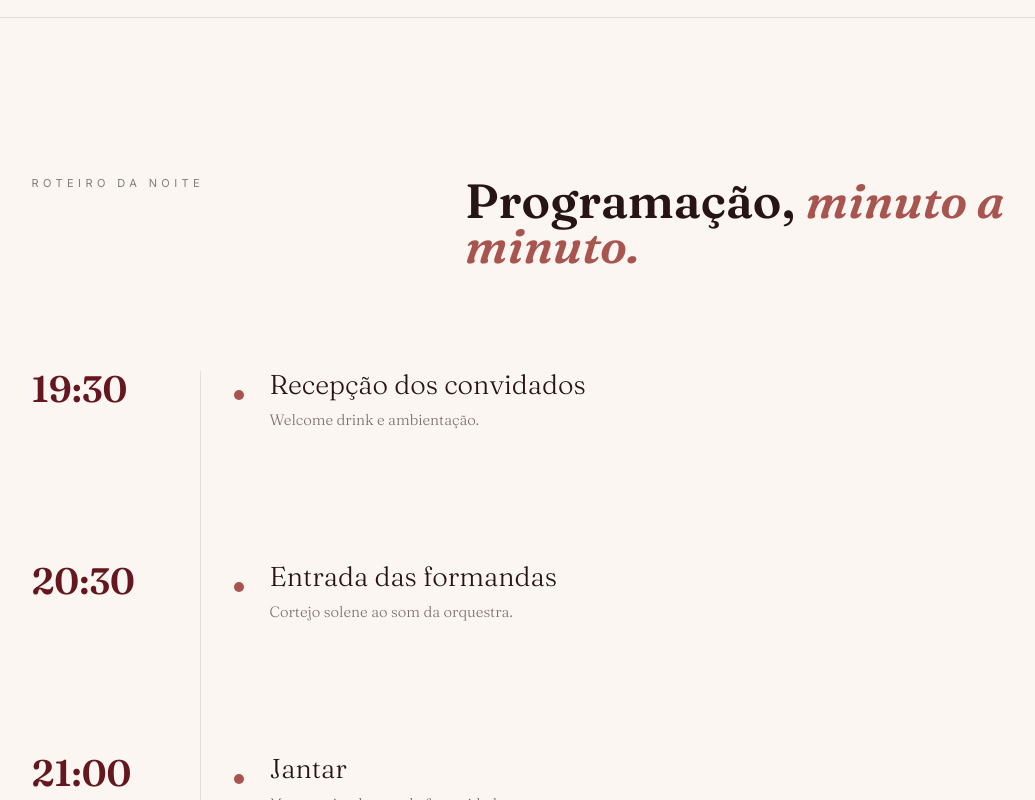
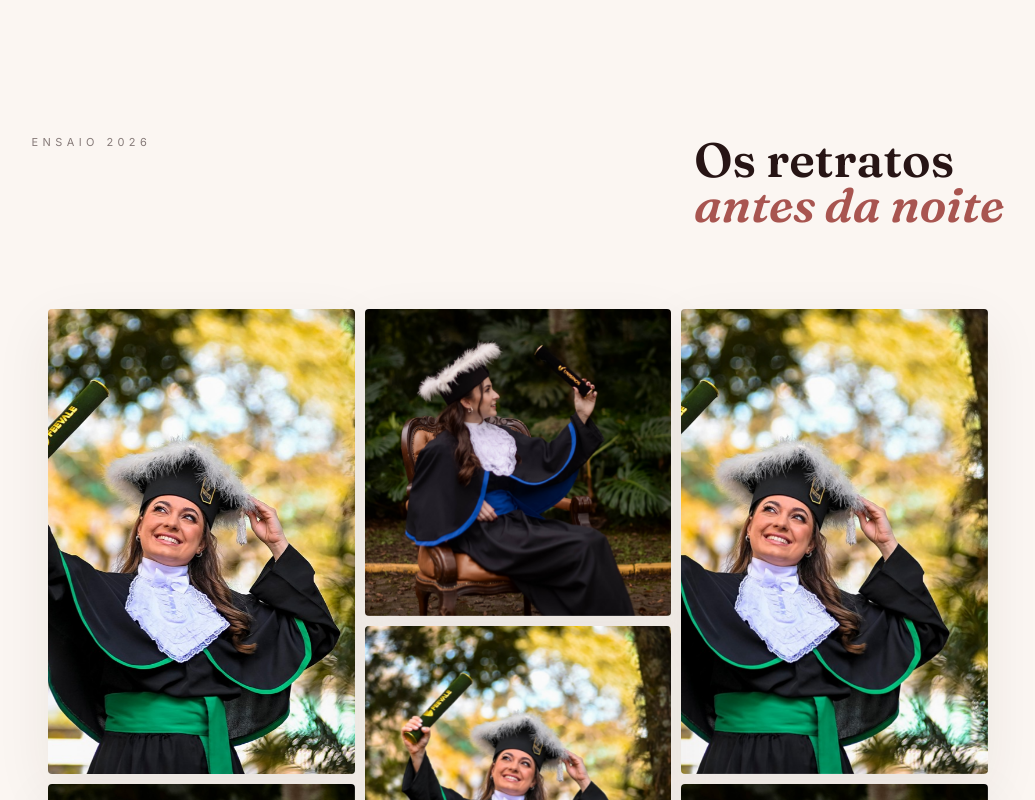
Before and after one commit to Gsanini/formatura-naty-vic, a React (Vite) app: page / in a window 1280 px wide. Shown: the part 1360-2160 px from the top of the page, without its empty margins (122-1157 px from the left). Built offline with nearby package versions, Linux system fonts and the light colour scheme.

Commit message:
add galery

```diff
--- a/src/components/countdown-section.tsx
+++ b/src/components/countdown-section.tsx
@@ -66,7 +66,7 @@ export default function CountdownSection() {
   return (
     <section
       ref={rootRef}
-      className='bg-background flex items-center py-22 md:py-40 '
+      className='bg-background flex items-center py-30 pt-40 md:py-40 '
       aria-labelledby='countdown-title'
     >
       <div className={sectionInnerClassName}>
--- /dev/null
+++ b/src/components/galeria.tsx
@@ -0,0 +1,192 @@
+import { useEffect, useRef } from "react";
+import { gsap } from "gsap";
+import { ScrollTrigger } from "gsap/ScrollTrigger";
+import nataliaPhoto from "../assets/natalia.jpeg";
+import nataliaPhoto1200 from "../assets/natalia-1200.jpeg";
+import nataliaPhoto1800 from "../assets/natalia-1800.jpeg";
+import victoriaPhoto from "../assets/victoria.JPEG?url";
+import { countdownLabelClassName } from "./countdown-section";
+
+gsap.registerPlugin(ScrollTrigger);
+
+const sectionInnerClassName =
+  "mx-auto w-[min(76vw,1468px)] max-xl:w-[min(88vw,1120px)] max-[900px]:w-[min(calc(100%_-_48px),720px)] max-[640px]:w-[min(calc(100%_-_32px),520px)]";
+
+const titleAccentClassName = "italic text-accent";
+
+const galleryTileClassName =
+  "group relative overflow-hidden rounded-[4px] bg-white/50 shadow-[0_18px_55px_rgba(49,32,28,0.08)]";
+
+const galleryImageClassName =
+  "h-full w-full object-cover transition duration-[1600ms] ease-out will-change-transform group-hover:scale-[1.025]";
+
+const galleryItems = [
+  {
+    src: nataliaPhoto1200,
+    srcSet: `${nataliaPhoto1200} 1200w, ${nataliaPhoto1800} 1800w, ${nataliaPhoto} 4160w`,
+    sizes: "(max-width: 640px) 31vw, (max-width: 1200px) 28vw, 300px",
+    alt: "Natalia em ensaio de formatura ao ar livre",
+    className: "col-start-1 row-start-1 col-span-2 row-span-3",
+    imageClassName: "object-[56%_43%]",
+    drift: "-4",
+  },
+  {
+    src: victoriaPhoto,
+    alt: "Victoria sentada em uma poltrona durante o ensaio",
+    className: "col-start-3 row-start-1 col-span-2 row-span-2",
+    imageClassName: "object-[47%_38%]",
+    drift: "3",
+  },
+  {
+    src: nataliaPhoto1800,
+    srcSet: `${nataliaPhoto1200} 1200w, ${nataliaPhoto1800} 1800w, ${nataliaPhoto} 4160w`,
+    sizes: "(max-width: 640px) 31vw, (max-width: 1200px) 28vw, 300px",
+    alt: "Retrato de formatura da Natalia com o canudo",
+    className: "col-start-5 row-start-1 col-span-2 row-span-3",
+    imageClassName: "object-[62%_34%]",
+    drift: "-3",
+  },
+  {
+    src: victoriaPhoto,
+    alt: "Detalhe do ensaio de formatura da Victoria",
+    className: "col-start-1 row-start-4 col-span-2 row-span-3",
+    imageClassName: "object-[35%_60%]",
+    drift: "4",
+  },
+  {
+    src: nataliaPhoto,
+    srcSet: `${nataliaPhoto1200} 1200w, ${nataliaPhoto1800} 1800w, ${nataliaPhoto} 4160w`,
+    sizes: "(max-width: 640px) 31vw, (max-width: 1200px) 28vw, 300px",
+    alt: "Natalia sorrindo no ensaio de formatura",
+    className: "col-start-3 row-start-3 col-span-2 row-span-2",
+    imageClassName: "object-[50%_38%]",
+    drift: "-2",
+  },
+  {
+    src: victoriaPhoto,
+    alt: "Victoria segurando o canudo no ensaio",
+    className: "col-start-5 row-start-4 col-span-2 row-span-3",
+    imageClassName: "object-[54%_45%]",
+    drift: "3",
+  },
+  {
+    src: nataliaPhoto1200,
+    srcSet: `${nataliaPhoto1200} 1200w, ${nataliaPhoto1800} 1800w, ${nataliaPhoto} 4160w`,
+    sizes: "(max-width: 640px) 31vw, (max-width: 1200px) 28vw, 300px",
+    alt: "Detalhe do retrato de formatura da Natalia",
+    className: "col-start-3 row-start-5 col-span-2 row-span-2",
+    imageClassName: "object-[35%_38%]",
+    drift: "2",
+  },
+];
+
+export default function Galeria() {
+  const rootRef = useRef<HTMLElement>(null);
+
+  useEffect(() => {
+    const root = rootRef.current;
+
+    if (!root) {
+      return;
+    }
+
+    const prefersReducedMotion = window.matchMedia(
+      "(prefers-reduced-motion: reduce)",
+    ).matches;
+
+    if (prefersReducedMotion) {
+      return;
+    }
+
+    const ctx = gsap.context(() => {
+      gsap.from("[data-gallery-header]", {
+        opacity: 0,
+        y: 24,
+        duration: 0.9,
+        ease: "power3.out",
+        scrollTrigger: { trigger: root, start: "top 76%" },
+      });
+
+      gsap.from("[data-gallery-item]", {
+        opacity: 0,
+        y: 26,
+        scale: 0.985,
+        duration: 0.9,
+        ease: "power3.out",
+        stagger: 0.055,
+        scrollTrigger: { trigger: "[data-gallery-grid]", start: "top 78%" },
+      });
+
+      gsap.utils.toArray<HTMLElement>("[data-gallery-img]").forEach((image) => {
+        gsap.to(image, {
+          yPercent: Number(image.dataset.galleryDrift ?? 0),
+          ease: "none",
+          scrollTrigger: {
+            trigger: image,
+            start: "top bottom",
+            end: "bottom top",
+            scrub: true,
+          },
+        });
+      });
+    }, root);
+
+    return () => ctx.revert();
+  }, []);
+
+  return (
+    <section
+      ref={rootRef}
+      className='bg-background pb-20 pt-10 md:pb-40 md:pt-30'
+      aria-labelledby='galeria-title'
+    >
+      <div className={sectionInnerClassName}>
+        <header
+          data-gallery-header
+          className='flex flex-col items-start gap-5 md:gap-[42px] lg:flex-row lg:justify-between lg:gap-10'
+        >
+          <p
+            className={`${countdownLabelClassName} max-[640px]:col-start-1 max-[640px]:row-start-1`}
+          >
+            ensaio 2026
+          </p>
+          <h2
+            id='galeria-title'
+            className='max-w-[880px] font-display text-[1.75rem] font-semibold leading-[0.98] tracking-normal text-foreground sm:text-[2.15rem] md:text-[3.2rem] md:leading-[0.96] lg:text-[3rem] lg:leading-[0.94] max-[640px]:col-start-1 max-[640px]:row-start-2 max-[640px]:max-w-full'
+          >
+            <span className='whitespace-nowrap max-[640px]:block max-[640px]:whitespace-normal'>
+              Os retratos
+            </span>
+            <br className='max-[640px]:hidden' />
+            <em className={titleAccentClassName}>antes da noite</em>
+          </h2>
+        </header>
+
+        <div
+          data-gallery-grid
+          className='mx-auto mt-[82px] grid aspect-square w-full max-w-[940px] grid-cols-6 grid-rows-6 gap-2.5 max-[900px]:mt-[64px] max-[640px]:mt-[50px] max-[640px]:gap-1.5'
+        >
+          {galleryItems.map((item) => (
+            <figure
+              key={`${item.className}-${item.alt}`}
+              data-gallery-item
+              className={`${galleryTileClassName} ${item.className}`}
+            >
+              <img
+                src={item.src}
+                srcSet={item.srcSet}
+                sizes={item.sizes}
+                alt={item.alt}
+                loading='lazy'
+                decoding='async'
+                data-gallery-img
+                data-gallery-drift={item.drift}
+                className={`${galleryImageClassName} ${item.imageClassName}`}
+              />
+            </figure>
+          ))}
+        </div>
+      </div>
+    </section>
+  );
+}
--- a/src/components/hero.tsx
+++ b/src/components/hero.tsx
@@ -9,6 +9,7 @@ import victoriaPhoto from "../assets/victoria.JPEG?url";
 import CountdownSection from "./countdown-section";
 import ScheduleSection from "./schedule-section";
 import ListaPresentes from "./listaPresentes";
+import Galeria from "./galeria";
 
 gsap.registerPlugin(ScrollTrigger);
 
@@ -110,7 +111,7 @@ function HeroIntro() {
         );
 
       gsap.to("[data-hero-photo='natalia']", {
-        yPercent: -6,
+        yPercent: -12,
         ease: "none",
         scrollTrigger: {
           trigger: root,
@@ -121,7 +122,7 @@ function HeroIntro() {
       });
 
       gsap.to("[data-hero-photo='victoria']", {
-        yPercent: 7,
+        yPercent: 14,
         ease: "none",
         scrollTrigger: {
           trigger: root,
@@ -223,16 +224,14 @@ function HeroIntro() {
                   data-hero-meta
                   className='mt-1 text-xs tracking-wide text-foreground/55'
                 >
-                  {GRADUATION_MEETING.city} — 19h30
+                  {GRADUATION_MEETING.city}
                 </p>
               </div>
             </div>
           </div>
 
           <div className='relative mx-auto h-[clamp(440px,62vw,760px)] w-full max-w-[760px] lg:mx-0 lg:max-w-none max-[640px]:h-[clamp(390px,116vw,540px)]'>
-            <BotanicalOrnament
-              className='pointer-events-none absolute hidden text-primary/16 max-[640px]:bottom-[-12%] max-[640px]:left-[-5.5rem] max-[640px]:block max-[640px]:w-[250px] max-[640px]:-rotate-12'
-            />
+            <BotanicalOrnament className='pointer-events-none absolute hidden text-primary/16 max-[640px]:bottom-[-12%] max-[640px]:left-[-5.5rem] max-[640px]:block max-[640px]:w-[250px] max-[640px]:-rotate-12' />
 
             <div
               className='absolute -left-10 top-[8%] h-[54%] w-[78%] overflow-hidden rounded-[6px] border border-white/60 bg-white/25 shadow-[0_24px_80px_rgba(33,25,26,0.14)] max-[640px]:left-0 max-[640px]:top-[5%] max-[640px]:h-[51%] max-[640px]:w-[88%]'
@@ -280,6 +279,7 @@ export default function Hero() {
     <>
       <HeroIntro />
       <CountdownSection />
+      <Galeria />
       <ScheduleSection />
       <ListaPresentes />
     </>
--- a/src/components/schedule-section.tsx
+++ b/src/components/schedule-section.tsx
@@ -48,7 +48,7 @@ export function EventTimelineSection() {
   return (
     <section
       ref={rootRef}
-      className='border-t border-border bg-background py-22 md:py-40 '
+      className='bg-background pb-20 pt-20 md:pb-40 md:pt-30'
     >
       <div className='mx-auto w-[min(76vw,1468px)] max-xl:w-[min(88vw,1120px)] max-[900px]:w-[min(calc(100%_-_48px),720px)] max-[640px]:w-[min(calc(100%_-_32px),520px)]'>
         <header
--- a/src/data.ts
+++ b/src/data.ts
@@ -8,7 +8,7 @@ export const GRADUATION_DATE_PARTS = {
 
 export const GRADUATION_MEETING = {
   venue: "Cofresinos Arena",
-  city: "Nova Hartz",
+  city: "RST 464, 2086, Nova Hartz - RS",
 };
 
 export const TIMELINE = [
```
